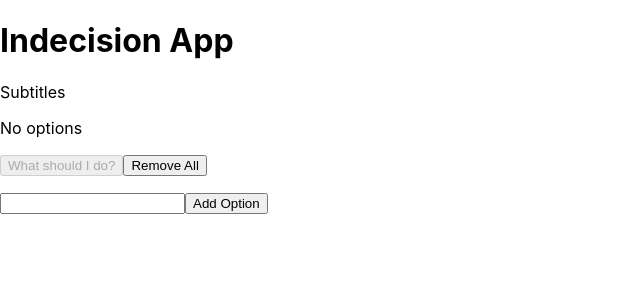
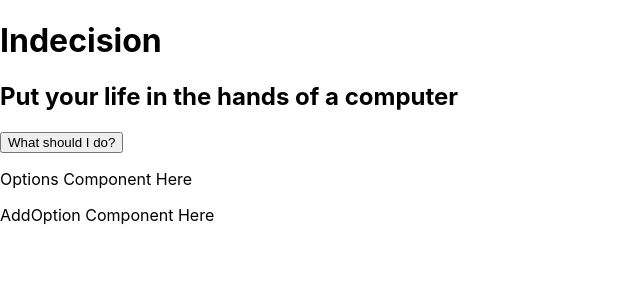
Before and after one commit to coop741/Indecision-App, a React (Create React App) app: page / in a window 1280 px wide. Shown: the top 300 px of the page, without its empty margins (0-640 px from the left). Built offline with nearby package versions, Linux system fonts and the light colour scheme.

Commit message:
Added first components

```diff
--- a/src/App.js
+++ b/src/App.js
@@ -1,31 +1,20 @@
 import React, { Component } from 'react';
 import './App.css';
-
-// const app = {
-//   title: "Indecision App",
-//   subtitle: "Subtitles",
-//   options: ['one', 'two', 'three']
-// }
+import Header from './components/Header';
+import Action from './components/Action';
+import Options from './components/Options'
+import AddOption from './components/AddOption'
 
 class App extends Component {
   render() {
     return (
-      <div className="App">
-        <header className="App-header">
-          <div id="part1">
-            <h1>
-            {app.title}
-          </h1>
-          {app.subtitle && <p>{app.subtitle}</p>}
-          <p>{app.options.length > 0 ? 'Here are your options' : 'No options'}</p>
-          <ol>
-            {app.options[0] && <li>{app.options[0]}</li>}
-            {app.options[3] && <li>{app.options[3]}</li>}
-          </ol>
-        </div>
-        </header>
+      <div>
+        <Header />
+        <Action />
+        <Options />
+        <AddOption />
       </div>
-    );
+    )
   }
 }
 
--- /dev/null
+++ b/src/components/Action.js
@@ -0,0 +1,13 @@
+import React, { Component } from 'react';
+
+class Action extends Component {
+  render() {
+    return (
+      <div>
+        <button>What should I do?</button>
+      </div>
+    )
+  }
+}
+
+export default Action
--- /dev/null
+++ b/src/components/AddOption.js
@@ -0,0 +1,13 @@
+import React, { Component } from 'react';
+
+class AddOption extends Component {
+  render() {
+    return (
+      <div>
+        <p>AddOption Component Here</p>
+      </div>
+    )
+  }
+}
+
+export default AddOption
--- /dev/null
+++ b/src/components/Header.js
@@ -0,0 +1,16 @@
+import React, { Component } from 'react';
+
+class Header extends Component {
+
+  render() {
+    return (
+      <div>
+        <h1>Indecision</h1>
+        <h2>Put your life in the hands of a computer</h2>
+      </div>
+    )
+  }
+
+}
+
+export default Header
--- /dev/null
+++ b/src/components/Options.js
@@ -0,0 +1,13 @@
+import React, { Component } from 'react';
+
+class Options extends Component {
+  render() {
+    return (
+      <div>
+        <p>Options Component Here</p>
+      </div>
+    )
+  }
+}
+
+export default Options
--- a/src/index.js
+++ b/src/index.js
@@ -1,64 +1,14 @@
 import React from 'react';
 import ReactDOM from 'react-dom';
 import './index.css';
-// import App from './App';
+import App from './App';
+
 import * as serviceWorker from './serviceWorker';
 
-const app = {
-	title: "Indecision App",
-	subtitle: "Subtitles",
-	options: [],
-	count: 0
-}
-
-const onFormSubmit = (e) => {
-	e.preventDefault()
-
-	const option = e.target.elements.option.value
-
-	if(option) {
-		app.options.push(option)
-		e.target.elements.option.value = ''
-		renderFunction()
-	}
-	app.options.count = app.options.count + 1
-}
-
-const removeAll = () => {
-	app.options = []
-	app.options.count = 0
-	renderFunction()
-}
-
-const onMakeDecision = () => {
-	const randomNum = Math.floor(Math.random() * app.options.length)
-	const option = app.options[randomNum]
-	alert(option)
-}
-
-const renderFunction = () => {
-	const template = (
-		<div>
-			<h1>
-				{app.title}
-			</h1>
-			{app.subtitle && <p>{app.subtitle}</p>}
-			<p>{app.options.length > 0 ? 'Here are your options' : 'No options'}</p>
-			<button disabled={app.options.length === 0} onClick={onMakeDecision}>What should I do?</button>
-			<button onClick={removeAll}>Remove All</button>
-			<ol>
-				{app.options.map((option) => <li key={app.options.count}>{option}</li>)}
-			</ol>
-			<form onSubmit={onFormSubmit}>
-				<input type="text" name="option" />
-				<button>Add Option</button>
-			</form>
-		</div>
-	)
-	ReactDOM.render(template, document.getElementById('root'));
-}
-
-renderFunction()
+ReactDOM.render(
+    <App />,
+    document.getElementById('root')
+);
 
 // If you want your app to work offline and load faster, you can change
 // unregister() to register() below. Note this comes with some pitfalls.
```
